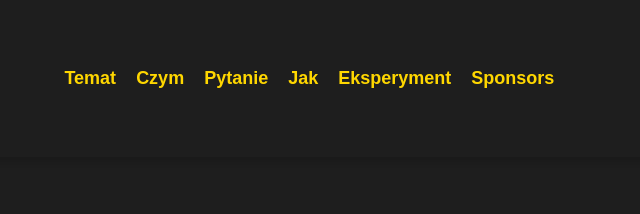
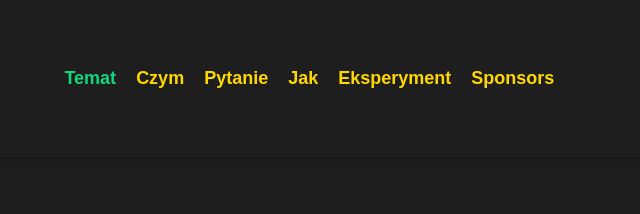
Before and after one commit to NadarKhilchuk/Electrowave, a plain HTML site: page index.html in a window 1280 px wide. In both pictures the pointer is over the link "Temat". Shown: the top 214 px of the page, 343-983 px from the left. Drawn offline with nearby package versions, Linux system fonts and the light colour scheme.

Commit message:
Update styles.css

```diff
--- a/css/styles.css
+++ b/css/styles.css
@@ -65,8 +65,11 @@ font-weight: 600;
   .header-pl-link {
     color: #FFD700;
     font-size: 18px;
-  }
-
+	  transition: all 1s ease-out;
+  }
+ .header-pl-link:hover {
+	color: #0fd97b;
+ }
 
   .header-pl-list-language {
     display: flex;
@@ -441,7 +444,11 @@ font-weight: 600;
 .header-ua-link {
     color: #FFD700;
     font-size: 18px;
-}
+	  transition: all 1s ease-out;
+  }
+ .header-pl-link:hover {
+	color: #0fd97b;
+ }
 
 .header-ua-list-language {
     display: flex;
@@ -833,7 +840,11 @@ font-weight: 600;
 .header-en-link {
     color: #FFD700;
     font-size: 18px;
-}
+	  transition: all 1s ease-out;
+  }
+ .header-pl-link:hover {
+	color: #0fd97b;
+ }
 
 .header-en-list-language {
     display: flex;
```
